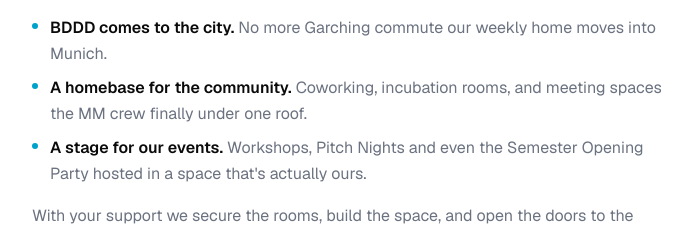
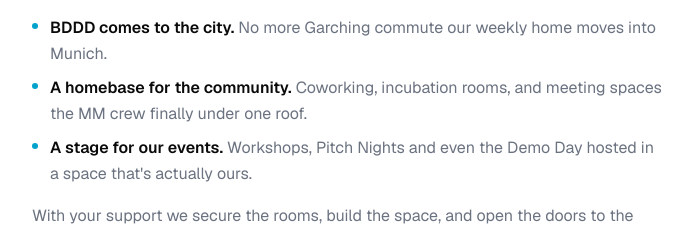
Before and after one commit to PanchoK50/mm-office-thon, a Next.js app: page / in a window 1280 px wide. Shown: the part 1020-1253 px from the top of the page, without its empty margins (64-759 px from the left). Built offline with nearby package versions, Linux system fonts and the light colour scheme; no server answers; the database is empty.

Commit message:
Update story section copy to reflect Demo Day instead of Semester Opening Party

```diff
--- a/src/components/story-section.tsx
+++ b/src/components/story-section.tsx
@@ -47,8 +47,8 @@
                 <span className="font-semibold text-foreground">
                   A stage for our events.
                 </span>{" "}
-                Workshops, Pitch Nights and even the Semester
-                Opening Party hosted in a space that&apos;s actually ours.
+                Workshops, Pitch Nights and even the Demo Day
+                hosted in a space that&apos;s actually ours.
               </span>
             </li>
           </ul>
```
